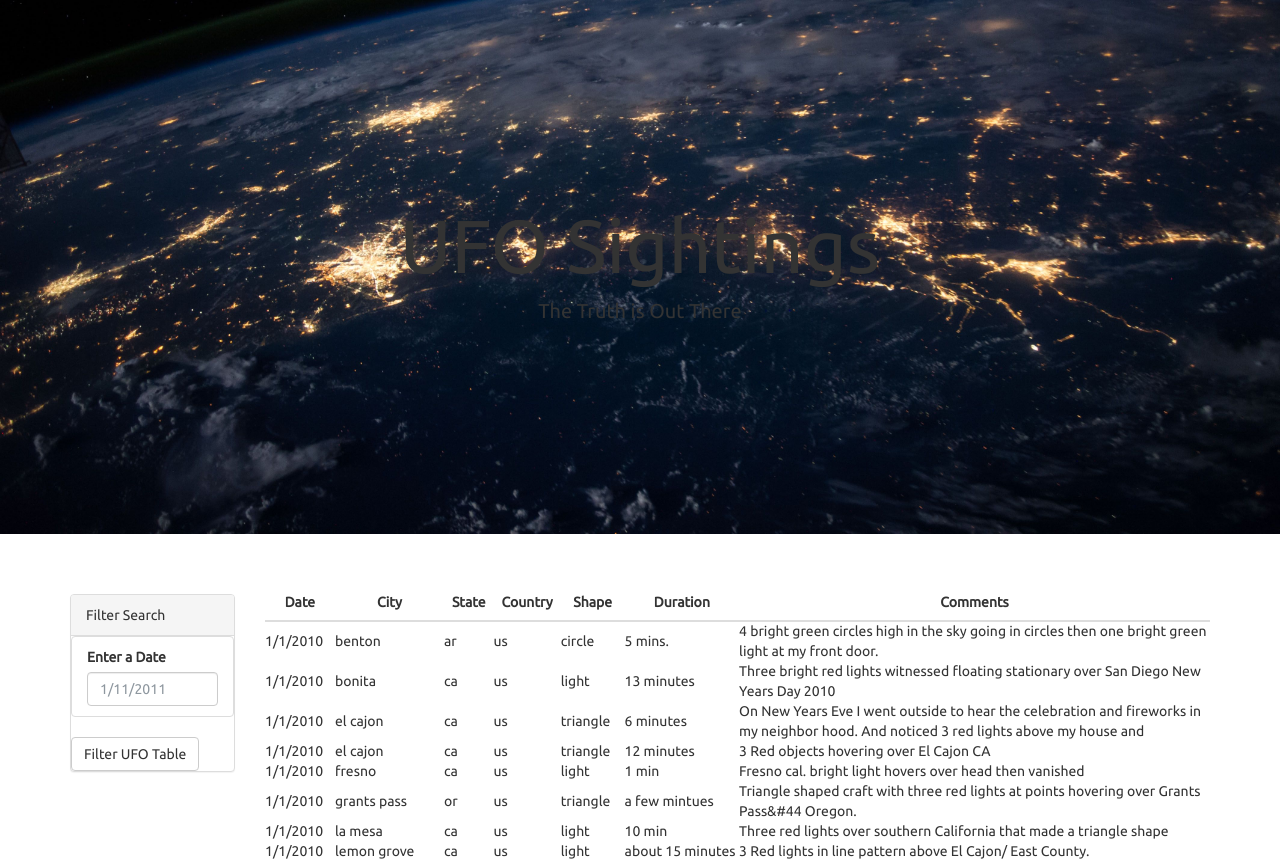
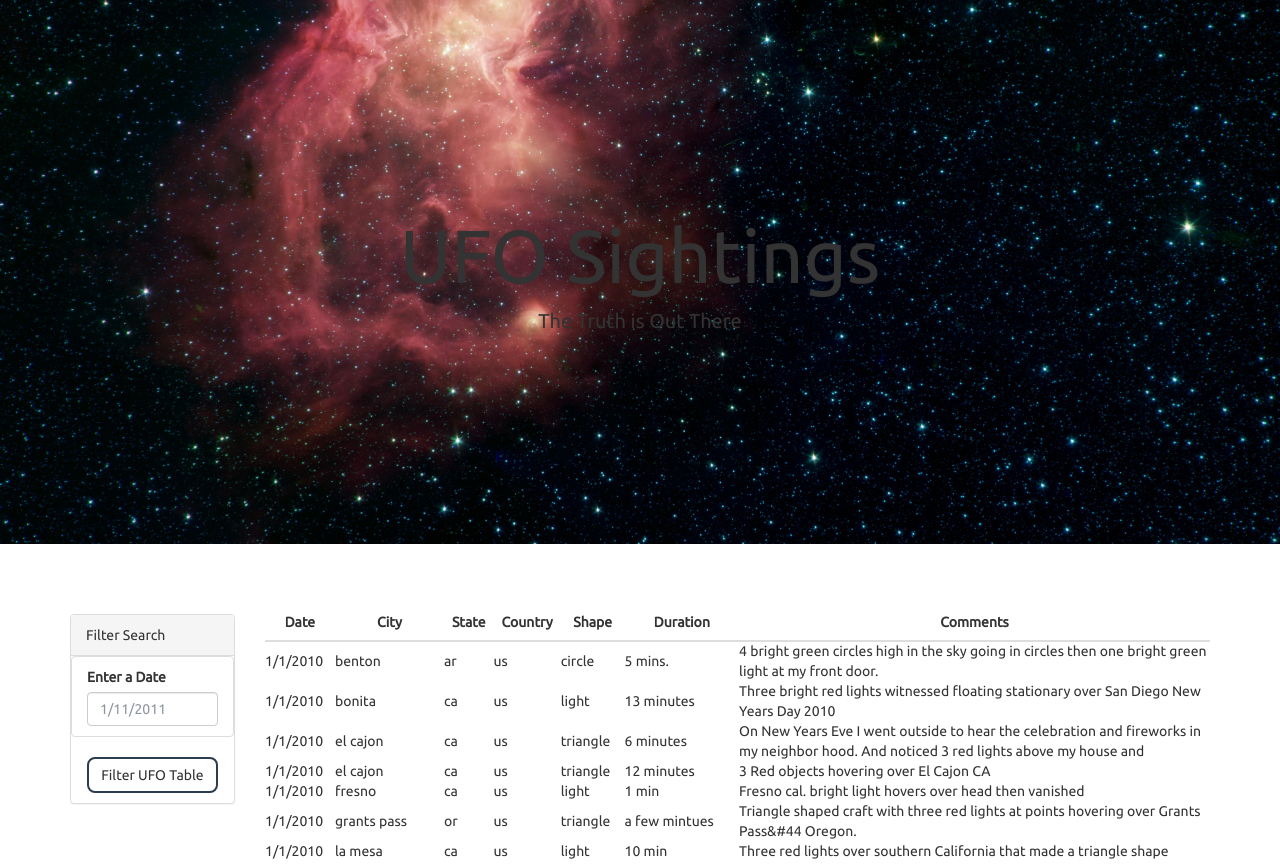
Before and after one commit to kguralpdx/javascript-challenge, a plain HTML site: page UFO-level-1/index.html in a window 1280 px wide. Shown: the part 78-942 px from the top of the page. Drawn offline with nearby package versions, Linux system fonts and the light colour scheme.

Commit message:
changed the top background image, made filter button look more like a button

```diff
--- a/UFO-level-1/index.html
+++ b/UFO-level-1/index.html
@@ -42,7 +42,10 @@
                       </li>
                     </ul>
                   </div>
-                  <button id="filter-btn" type="button" class="btn btn-default">Filter UFO Table</button>
+                  <div class="text-center">
+                    <button id="filter-btn" type="button" class="btn btn-default">Filter UFO Table</button>
+                  </div>
+
                 </form>
               </div>
             </div>
--- a/UFO-level-1/static/css/style.css
+++ b/UFO-level-1/static/css/style.css
@@ -98,7 +98,8 @@ select {
   padding: 20px;
   margin: 0;
   background: black;
-  background-image: url("../images/nasa.jpg");
+  background-image: url("../images/PIA23121.jpg");
+ /* background-image: url("../images/nasa.jpg"); */
   background-attachment: fixed;
   background-position: bottom center;
   background-size: cover;
@@ -136,6 +137,18 @@ select {
 .form-control:-moz-placeholder {
   /* Firefox 18- */
   color: #8e979f;
+}
+
+#filter-btn {
+  border-radius: 8px;
+  border: 2px solid #2b3e50;
+  margin: 0 auto;
+}
+
+.text-center {
+  text-align: center;
+  margin-top: 10px;
+  margin-bottom: 10px;
 }
 
 /* media queries which will only be activated at specific screen sizes */
@@ -186,6 +199,10 @@ select {
     content: attr(data-th);
   }
 
+  tr:nth-of-type(even) {
+    background: #ffd98b;
+}
+
   .hero h1 {
     animation: smaller-title 1.2s forwards linear;
   }
```
Also changed, not shown: UFO-level-1/static/images/PIA23121.jpg (added), 1 other file.
